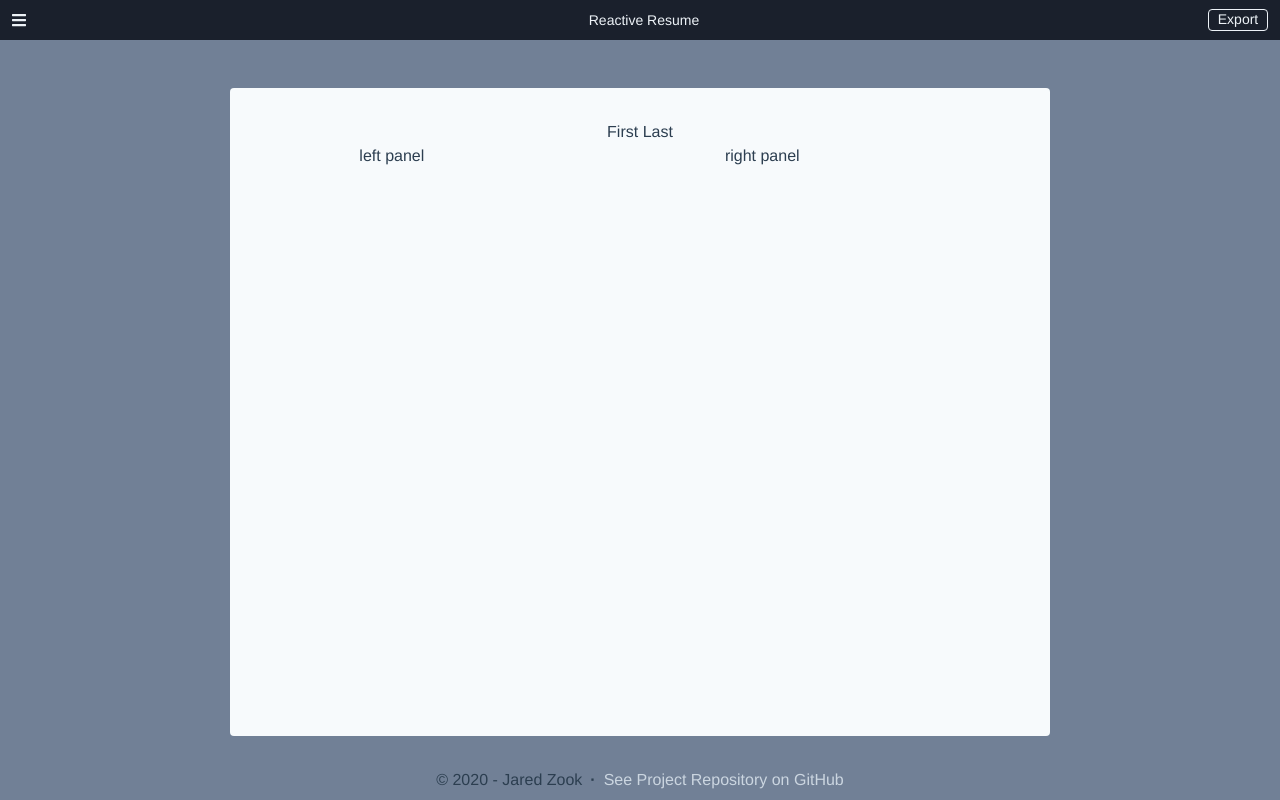
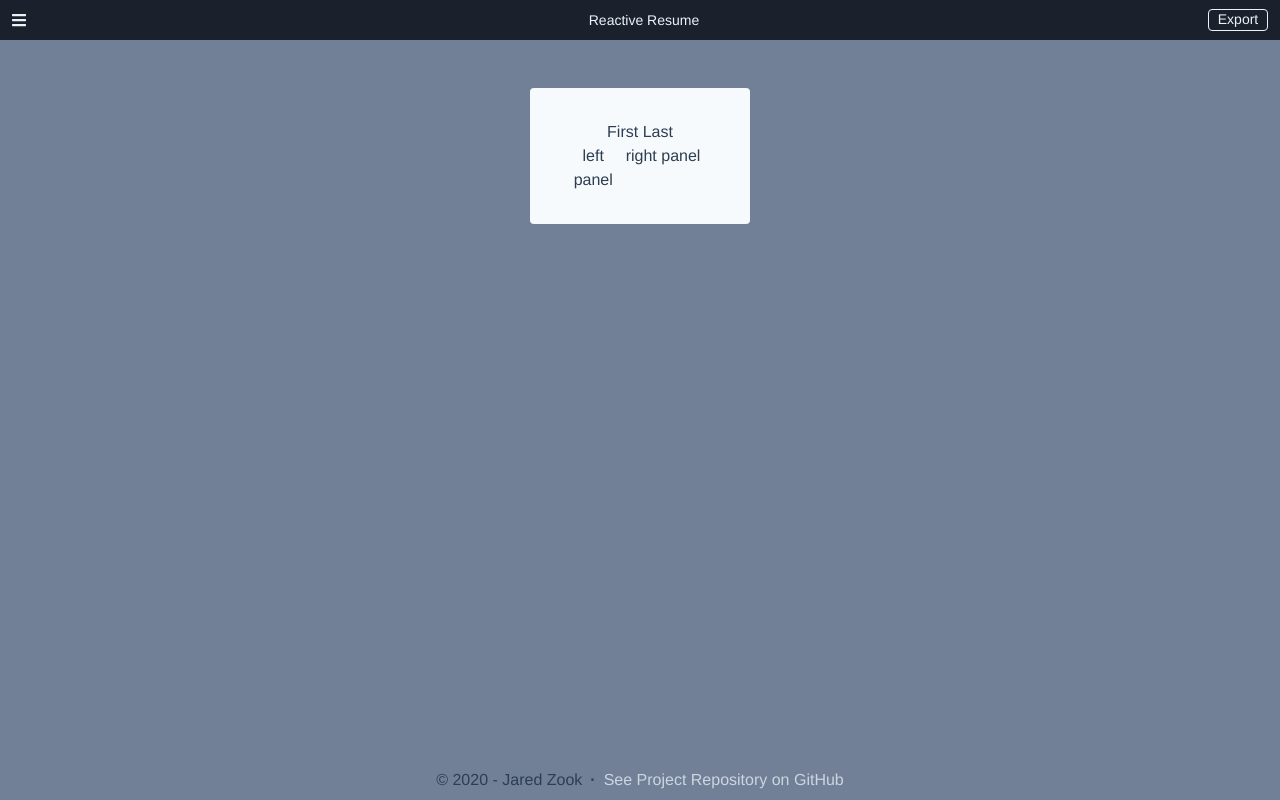
Before and after one commit to jtzook/generate-resume, a Vue app: page / in a window 1280 px wide. Built offline with nearby package versions, Linux system fonts and the light colour scheme.

Commit message:
useresume wip

```diff
--- a/src/App.vue
+++ b/src/App.vue
@@ -2,13 +2,15 @@
   <div class="page bg-gray-600 overflow-auto">
     <NavBar @export-to-csv="exportToCSV(contentContainer)" />
 
-    <div ref="contentContainer" class="content-container flex pt-12 pb-6">
+    <div class="content-container flex pt-12 pb-6">
       <div class="side-column">
         <Panel v-if="showPanel"></Panel>
       </div>
-      <ResumeCard
-        class="card-flex"
-      />
+      <div ref="contentContainer">
+        <ResumeCard
+          class="card-flex"
+        />
+      </div>
       <div :class="['side-column', {'hide-below-lg': showPanel}]"></div>
     </div>
 
--- a/src/composables/useResume.js
+++ b/src/composables/useResume.js
@@ -4,11 +4,11 @@ export default function useResume() {
   // TODO: configure jsPDF ( https://github.com/MrRio/jsPDF )
   const exportToCSV = async (element) => {
     var opts = {
-      margin: 1,
+      margin: 0,
       filename: "resume.pdf",
-      image: { type: "jpeg", quality: 0.98 },
-      html2canvas: { scale: 2 },
-      jsPDF: { unit: "in", format: "letter", orientation: "portrait" },
+      // image: { type: "jpeg", quality: 0.98 },
+      // html2canvas: { scale: 2 },
+      // jsPDF: { unit: "in", format: "letter", orientation: "portrait" },
     };
 
     const pdfObject = html2pdf(element, opts)
```
